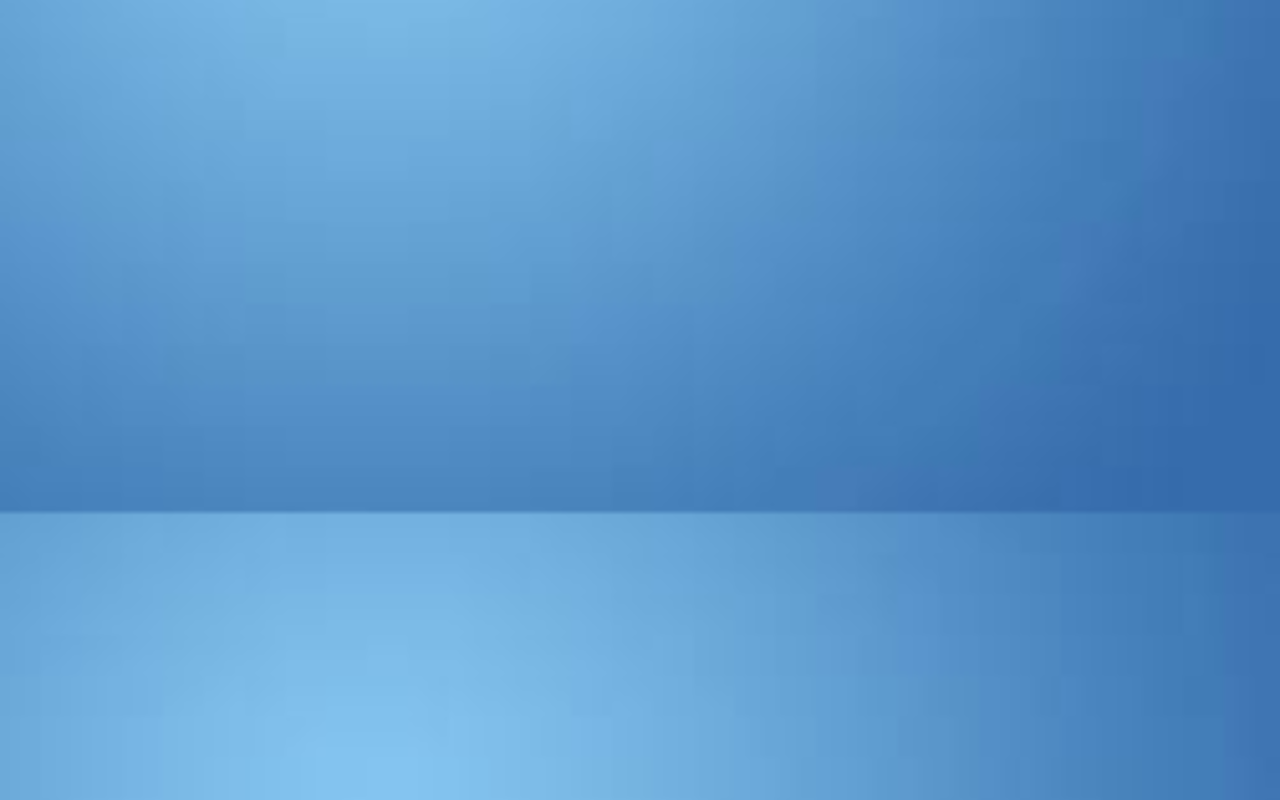
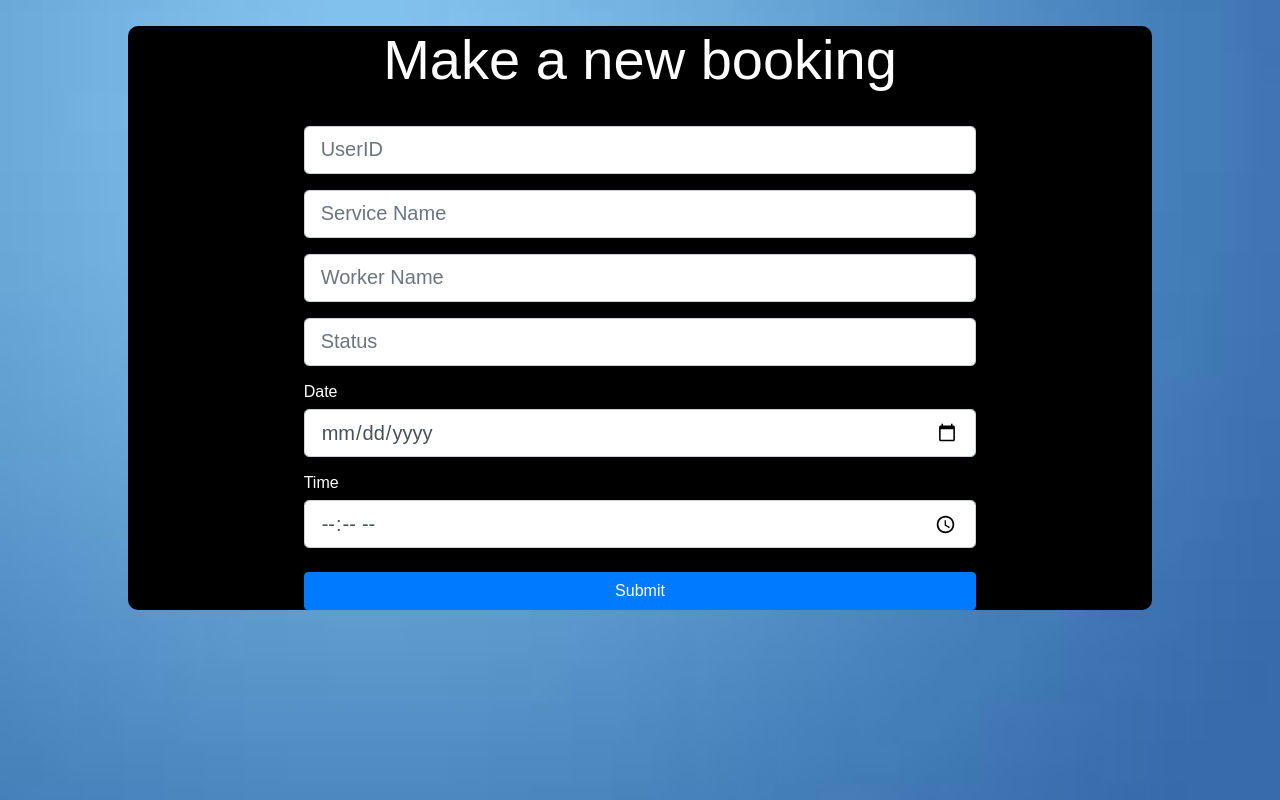
Before and after one commit to RMIT-SEPT/majorproject-8-mon-17-30-3, a React (Create React App) app in the folder FrontEnd/: page /MakeBooking in a window 1280 px wide. Built offline with nearby package versions, Linux system fonts and the light colour scheme.

Commit message:
ViewBooking,DeleteBooking, and MakeBooking

```diff
--- a/FrontEnd/src/App.js
+++ b/FrontEnd/src/App.js
@@ -3,7 +3,8 @@ import {BrowserRouter,Route,Switch} from 'react-router-dom'
 import './App.css';
 import Dashboard from './components/Dashboard';
 import Header from './components/Layout/Header';
-import Booking from './components/Booking';
+import ViewBooking from './components/ViewBooking';
+import MakeBooking from './components/MakeBooking';
 import Home from './components/Home';
 
 function App() {
@@ -12,7 +13,8 @@ function App() {
     <BrowserRouter>
       <Switch>
         <Route path="/" exact component={Home}></Route>
-        <Route path="/Booking" exact component={Booking}></Route>
+        <Route path="/ViewBooking" exact component={ViewBooking}></Route>
+        <Route path="/MakeBooking" exact component={MakeBooking}></Route>
       </Switch>
 
     </BrowserRouter>
--- a/FrontEnd/src/components/Booking.js
+++ /dev/null
@@ -1,50 +0,0 @@
-import React, { Component } from "react";
-import "./styles.css";
-import axios from 'axios';
-import DataService from './DataService.js';
-
-export default class Booking extends Component {
-
-  state = {
-    person: []
-
-  }
-  componentDidMount() {
-    axios.get('http://localhost:8080/api/person/all').then(response => {this.setState({person: response.data})})
-  }
-
-
-  render() {
-    return (
-      <div className="box">
-        <h1>View Bookings</h1>
-        <table>
-          <tr>
-            <th>Service</th>
-            <th>Job</th>
-            <th>Date</th>
-            <th>Make Booking</th>
-            <th>Date</th>
-            <th>Make Booking</th>
-          </tr>
-          <tbody>
-          {
-              this.state.person.map(
-                  person =>
-                      <tr key={person.id}>
-                          <td>{person.desc}</td>
-                          <td>{person.name}</td>
-                          <td>{person.personIdentifier}</td>
-                          <td></td>
-                          <td></td>
-                      </tr>
-              )
-          }
-      </tbody>
-        </table>
-      </div>
-
-
-    );
-  }
-}
--- a/FrontEnd/src/components/Home.js
+++ b/FrontEnd/src/components/Home.js
@@ -6,7 +6,10 @@ export default class Home extends Component {
     render() {
         return (
             <div>
-                <Link to="/Booking">Booking</Link>
+                <ul>
+                    <li><Link to="/ViewBooking">View All Bookings</Link></li>
+                    <li><Link to="/MakeBooking">Make a Booking</Link></li>
+                </ul>
             </div>
         )
     }
--- /dev/null
+++ b/FrontEnd/src/components/MakeBooking.js
@@ -0,0 +1,127 @@
+import React, { Component } from 'react'
+import axios from 'axios';
+
+class MakeBooking extends Component {
+    constructor(){
+        super();
+
+        this.state= {
+        name: "",
+        personIdentifier: "",
+        desc: "",
+        start_date: "",
+        end_date: ""
+    };
+
+         {/* should be :
+            this.state= {
+            user_id: "",
+            serviceName: "",
+            workerName: "",
+            status: "",
+            date: "",
+            time: ""
+            }
+        */}
+
+    this.onChange = this.onChange.bind(this);
+    this.onSubmit = this.onSubmit.bind(this);
+
+        }
+
+    onChange(e){
+        this.setState({[e.target.name]: e.target.value});
+    }
+    onSubmit(e){
+        e.preventDefault();
+        const newPerson = {
+            name: this.state.name,
+            personIdentifier: this.state.personIdentifier,
+            desc: this.state.desc,
+            start_date:this.state.start_date,
+            end_date: ""
+        }
+
+        console.log(newPerson);
+        axios.post("http://localhost:8080/api/booking/",newPerson);
+        this.props.history.push('/')
+    }
+    render() {
+        return (
+            <div>
+            <div className="box">
+                <div className="row">
+                    <div className="col-md-8 m-auto">
+                        <h5 className="display-4 text-center">Make a new booking</h5>
+                        <hr />
+                        <form onSubmit={this.onSubmit}>
+
+
+                            <div className="form-group">
+                            <input type="text" className="form-control form-control-lg "
+                            placeholder="UserID"
+                            name="personIdentifier"
+                            value= {this.state.personIdentifier}
+                            onChange = {this.onChange}
+                            />
+
+                            </div>
+
+
+
+                            <div className="form-group">
+                                <input type="text" className="form-control form-control-lg "
+                                placeholder="Service Name"
+                                name="desc"
+                                value= {this.state.desc}
+                                onChange = {this.onChange}
+                                />
+
+                            </div>
+                            <div className="form-group">
+                                <input type="text" className="form-control form-control-lg"
+                                placeholder="Worker Name"
+                                name="name"
+                                value= {this.state.name}
+                                onChange = {this.onChange}
+                                    />
+                            </div>
+
+                            <div className="form-group">
+                                <input className="form-control form-control-lg"placeholder="Status"></input>
+
+                                {/*name = "desc"
+                                value= {this.state.desc}
+                                onChange = {this.onChange}
+                                />*/}
+
+
+                            </div>
+                            <h6>Date</h6>
+                            <div className="form-group">
+                                <input type="date" className="form-control form-control-lg"
+                                name="start_date"
+                                value= {this.state.start_date}
+                                onChange = {this.onChange}
+                                />
+                            </div>
+                            <h6>Time</h6>
+                            <div className="form-group">
+                                <input type="time" className="form-control form-control-lg" ></input>
+                                {/*name="end_date"*/}
+                                {/*value= {this.state.end_date}*/}
+                                {/*onChange = {this.onChange}*/}
+                                {/*/>*/}
+
+                            </div>
+
+                            <input type="submit" className="btn btn-primary btn-block mt-4" />
+                        </form>
+                    </div>
+                </div>
+            </div>
+        </div>
+        )
+    }
+}
+export default MakeBooking;
--- /dev/null
+++ b/FrontEnd/src/components/ViewBooking.js
@@ -0,0 +1,64 @@
+import React, { Component } from "react";
+import "./styles.css";
+import axios from 'axios';
+import DataService from './DataService.js';
+import { Link } from "react-router-dom";
+
+export default class ViewBooking extends Component {
+
+  state = {
+    booking: []
+
+  }
+  componentDidMount() {
+    axios.get('http://localhost:8080/api/booking/all').then(response => {this.setState({booking: response.data})});
+  }
+
+  deleteRow(id,e){
+   const url = 'http://localhost:8080/api/booking/'
+   axios.delete(url+id).then(response => {this.setState({booking: response.data})});
+   this.props.history.push('/')
+
+  }
+
+  render() {
+    return (
+      <div className="box">
+        <h1>View Bookings</h1>
+        <table>
+          <tr>
+            <th>BookingID</th>
+            <th>UserID</th>
+            <th>Service</th>
+            <th>Worker</th>
+            <th>Status</th>
+            <th>Date</th>
+            <th>Time</th>
+            <th>Delete</th>
+          </tr>
+          <tbody>
+          {
+              this.state.booking.map(
+                  booking =>
+                      <tr key={booking.id}> {/* booking.booking_id*/}
+                          <td>{booking.id}</td>{/* booking.booking_id*/}
+                          <td>{booking.personIdentifier}</td>{/* booking.user_id*/}
+                          <td>{booking.desc}</td>{/* booking.serviceName*/}
+                          <td>{booking.name}</td>{/* booking.workerName*/}
+                          <td>{booking.end_date}</td>{/* booking.status*/}
+                          <td>{booking.created_At}</td>{/* booking.date*/}
+                          <td>12:00</td>{/* booking.time*/}
+                          <td><button className="btn btn-danger" onClick={(e) => this.deleteRow(booking.personIdentifier, e)}>Delete</button></td>
+                      </tr>
+              )
+          }
+      </tbody>
+        </table>
+
+        <Link to="/MakeBooking">Make a Booking</Link>
+      </div>
+
+
+    );
+  }
+}
--- a/FrontEnd/src/components/styles.css
+++ b/FrontEnd/src/components/styles.css
@@ -15,6 +15,7 @@ h1{
     margin-left:10%;
     margin-right:10%;
     margin-top:2%;
+    margin-bottom: 2%;
     border-radius: 10px;
 }
 
```
